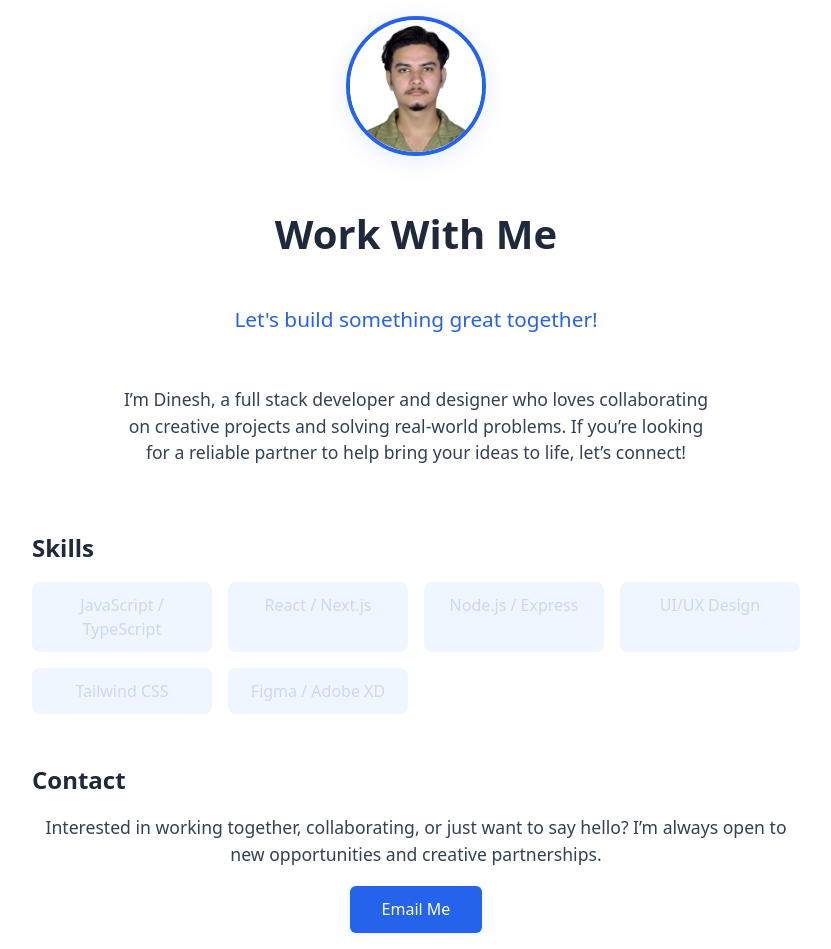
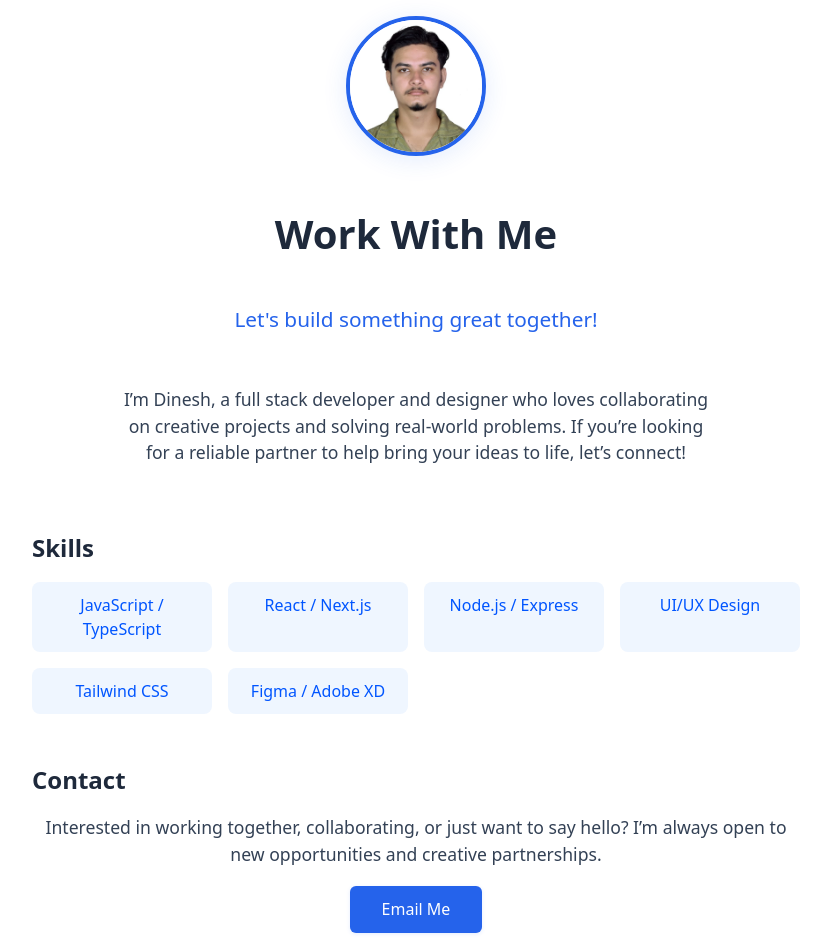
Before and after one commit to dinesh-bazgain/Portfolio, a Next.js app: page /workWithMe in a window 1280 px wide. Shown: the whole page, without its empty margins (224-1055 px from the left). Built offline with nearby package versions, Linux system fonts and the light colour scheme.

Commit message:
fix: update color for work with me skill items for better visibility

```diff
--- a/src/app/workWithMe/workwithme.css
+++ b/src/app/workWithMe/workwithme.css
@@ -65,7 +65,7 @@
   background: #eff6ff;
   padding: 0.7rem 1.2rem;
   border-radius: 8px;
-  color: #cad8f4;
+  color: #0055ff;
   font-weight: 500;
   text-align: center;
 }
```
